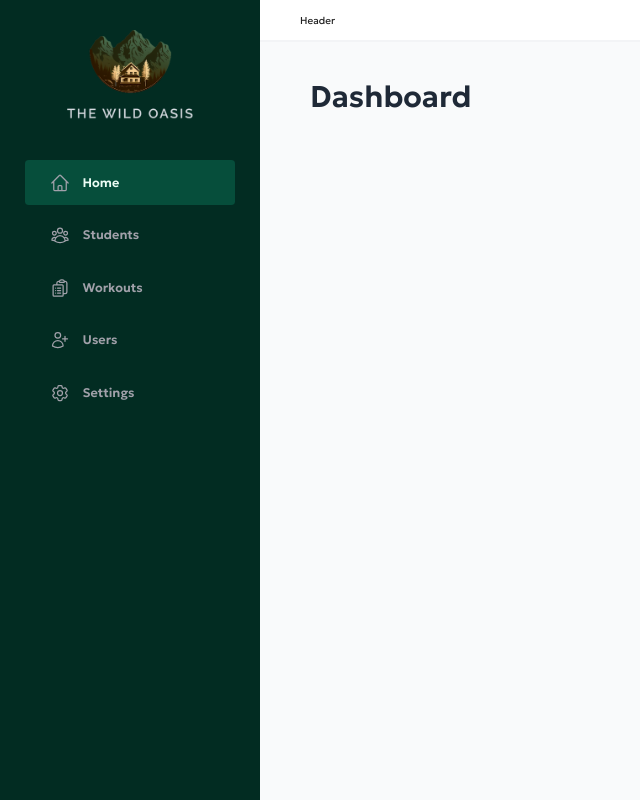
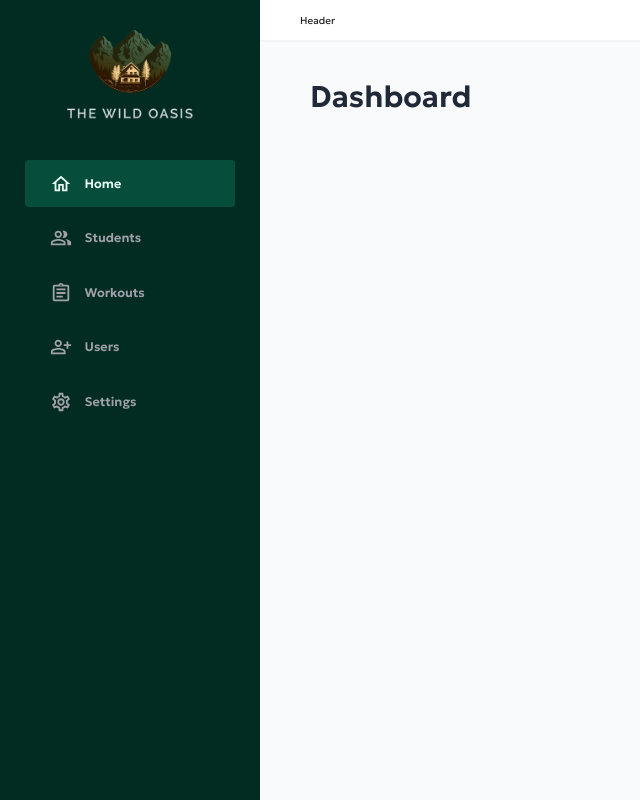
Before and after one commit to IkUmO1118/1RM-app, a React (Vite) app: page /dashboard in a window 1280 px wide. Shown: the whole page, without its empty margins (0-640 px from the left). Built offline with nearby package versions, Linux system fonts and the light colour scheme.

Commit message:
Added Switch component

```diff
--- a/package.json
+++ b/package.json
@@ -10,9 +10,10 @@
     "preview": "vite preview"
   },
   "dependencies": {
-    "@emotion/react": "^11.11.3",
+    "@emotion/react": "^11.11.4",
     "@emotion/styled": "^11.11.0",
     "@fontsource/roboto": "^5.0.8",
+    "@mui/icons-material": "^5.15.11",
     "@mui/material": "^5.15.11",
     "@supabase/supabase-js": "^2.39.7",
     "@tanstack/react-query": "^5.24.1",
--- a/src/App.jsx
+++ b/src/App.jsx
@@ -30,9 +30,9 @@ function App() {
       mode: 'light',
       primary: {
         // main: '#022c22', // emerald-950
-        main: '#10b981', // emerald-950
-        // light: '#5eead4', // teal-300
-        // dark: '#115e59', // teal-800
+        main: '#10b981', // emerald-500
+        light: '#34d399', //emerald-400
+        dark: '#065f46', // emerald-800
       },
     },
     typography: {
--- a/src/features/workouts/WorkoutRow.jsx
+++ b/src/features/workouts/WorkoutRow.jsx
@@ -1,4 +1,4 @@
-import { HiOutlineTrash } from 'react-icons/hi2';
+import { HiOutlinePencil, HiOutlineTrash } from 'react-icons/hi2';
 import Table from '../../ui/Table';
 
 function WorkoutRow({ workout }) {
@@ -23,16 +23,21 @@ function WorkoutRow({ workout }) {
       </div>
       <div className="flex self-center text-2xl">{equipment}</div>
       <div
-        className={`mx-auto my-4 flex self-center rounded-md  bg-green-100 px-4 py-1 text-xl font-medium text-green-700`}
+        className={`mx-auto my-4 flex self-center rounded-lg  bg-green-100 px-4 py-1 text-xl font-medium text-green-700`}
       >
         {part}
       </div>
       <div className="font-sono bg flex self-center text-lg font-normal">
         {awareness}
       </div>
-      <button className="flex self-center justify-self-end">
-        <HiOutlineTrash className="h-6 w-6 " />
-      </button>
+      <div className="flex justify-around self-center">
+        <button className="items-center p-1 hover:bg-slate-200">
+          <HiOutlinePencil className="h-6 w-6" />
+        </button>
+        <button className="items-center p-1  hover:bg-slate-200">
+          <HiOutlineTrash className="h-6 w-6" />
+        </button>
+      </div>
     </Table.Row>
   );
 }
--- a/src/index.css
+++ b/src/index.css
@@ -21,7 +21,3 @@ body {
     background-color 0.3s;
   min-height: 100vh;
 }
-
-a.active {
-  @apply rounded-md bg-emerald-900 text-emerald-50;
-}
--- a/src/ui/MainNav.jsx
+++ b/src/ui/MainNav.jsx
@@ -1,11 +1,9 @@
 import { NavLink } from 'react-router-dom';
-import {
-  HiOutlineClipboardDocumentList,
-  HiOutlineCog6Tooth,
-  HiOutlineHome,
-  HiOutlineUserGroup,
-  HiOutlineUserPlus,
-} from 'react-icons/hi2';
+import HomeOutlinedIcon from '@mui/icons-material/HomeOutlined';
+import PeopleAltOutlinedIcon from '@mui/icons-material/PeopleAltOutlined';
+import PersonAddAltOutlinedIcon from '@mui/icons-material/PersonAddAltOutlined';
+import SettingsOutlinedIcon from '@mui/icons-material/SettingsOutlined';
+import AssignmentOutlinedIcon from '@mui/icons-material/AssignmentOutlined';
 
 function MainNav() {
   return (
@@ -14,45 +12,96 @@ function MainNav() {
         <li>
           <NavLink
             to="/dashboard"
-            className="flex items-center gap-5 rounded-md px-10 py-5 text-xl font-semibold text-zinc-400 transition-all duration-300 hover:bg-emerald-900  active:bg-emerald-900 active:text-zinc-400"
+            className="flex items-center gap-5 rounded-md px-10 py-5 text-xl font-semibold text-zinc-400 transition-all duration-300 hover:bg-emerald-900 active:text-emerald-50 [&.active]:bg-emerald-900 [&.active]:text-emerald-50"
           >
-            <HiOutlineHome className="h-8 w-8 text-zinc-400" />
+            <HomeOutlinedIcon
+              edge="start"
+              color="green"
+              sx={{
+                width: '2.2rem',
+                height: '2.2rem',
+                '.active &': {
+                  color: 'green[50]',
+                },
+              }}
+            />
             <span>Home</span>
           </NavLink>
         </li>
         <li>
           <NavLink
             to="/students"
-            className="flex items-center gap-5 rounded-md px-10 py-5 text-xl font-semibold text-zinc-400 transition-all duration-300 hover:bg-emerald-900 "
+            className="flex items-center gap-5 rounded-md px-10 py-5 text-xl font-semibold text-zinc-400 transition-all duration-300 hover:bg-emerald-900 active:text-emerald-50 [&.active]:bg-emerald-900 [&.active]:text-emerald-50"
           >
-            <HiOutlineUserGroup className="h-8 w-8 text-zinc-400" />
+            <PeopleAltOutlinedIcon
+              edge="start"
+              color="green"
+              sx={{
+                width: '2.2rem',
+                height: '2.2rem',
+                '.active &': {
+                  color: 'green[50]',
+                },
+              }}
+            />
             <span>Students</span>
           </NavLink>
         </li>
         <li>
           <NavLink
             to="/workouts"
-            className="flex items-center gap-5 rounded-md px-10 py-5 text-xl font-semibold text-zinc-400 transition-all duration-300 hover:bg-emerald-900 "
+            className="flex items-center gap-5 rounded-md px-10 py-5 text-xl font-semibold text-zinc-400 transition-all duration-300 hover:bg-emerald-900 active:text-emerald-50 [&.active]:bg-emerald-900 [&.active]:text-emerald-50"
           >
-            <HiOutlineClipboardDocumentList className="h-8 w-8 text-zinc-400" />
+            <AssignmentOutlinedIcon
+              edge="start"
+              color="green"
+              sx={{
+                width: '2.2rem',
+                height: '2.2rem',
+                '.active &': {
+                  color: 'green[50]',
+                },
+              }}
+            />
+
             <span>Workouts</span>
           </NavLink>
         </li>
         <li>
           <NavLink
             to="/users"
-            className="flex items-center gap-5 rounded-md px-10 py-5 text-xl font-semibold text-zinc-400 transition-all duration-300 hover:bg-emerald-900 "
+            className="flex items-center gap-5 rounded-md px-10 py-5 text-xl font-semibold text-zinc-400 transition-all duration-300 hover:bg-emerald-900 active:text-emerald-50 [&.active]:bg-emerald-900 [&.active]:text-emerald-50"
           >
-            <HiOutlineUserPlus className="h-8 w-8 text-zinc-400" />
+            <PersonAddAltOutlinedIcon
+              edge="start"
+              color="green"
+              sx={{
+                width: '2.2rem',
+                height: '2.2rem',
+                '.active &': {
+                  color: 'green[50]',
+                },
+              }}
+            />
             <span>Users</span>
           </NavLink>
         </li>
         <li>
           <NavLink
             to="/settings"
-            className="flex items-center gap-5 rounded-md px-10 py-5 text-xl font-semibold text-zinc-400 transition-all duration-300 hover:bg-emerald-900 "
+            className="flex items-center gap-5 rounded-md px-10 py-5 text-xl font-semibold text-zinc-400 transition-all duration-300 hover:bg-emerald-900 active:text-emerald-50 [&.active]:bg-emerald-900 [&.active]:text-emerald-50"
           >
-            <HiOutlineCog6Tooth className="h-8 w-8 text-zinc-400" />
+            <SettingsOutlinedIcon
+              edge="start"
+              color="green"
+              sx={{
+                width: '2.2rem',
+                height: '2.2rem',
+                '.active &': {
+                  color: 'green[50]',
+                },
+              }}
+            />
             <span>Settings</span>
           </NavLink>
         </li>
--- /dev/null
+++ b/src/ui/Switch.jsx
@@ -0,0 +1,35 @@
+import { useState } from 'react';
+
+function Example() {
+  const [checked, setChecked] = useState(false);
+
+  const toggleSwitch = () => {
+    setChecked((prevChecked) => !prevChecked);
+  };
+
+  return (
+    <div className="flex items-center">
+      <label htmlFor="toggle" className="flex cursor-pointer items-center">
+        <div className="relative">
+          <input
+            type="checkbox"
+            id="toggle"
+            className="sr-only"
+            checked={checked}
+            onChange={toggleSwitch}
+          />
+          <div
+            className={`${checked ? 'bg-teal-900' : 'bg-teal-700'}
+          relative inline-flex h-[32px] w-[56px] shrink-0 cursor-pointer rounded-full border-2 border-transparent transition-colors duration-200 ease-in-out `}
+          ></div>
+          <div
+            className={`${checked ? 'translate-x-[24px]' : 'translate-x-0'}
+            pointer-events-none absolute left-[2px] top-[2px] inline-block h-[28px] w-[28px] transform rounded-full bg-white shadow-lg ring-0 transition duration-200 ease-in-out`}
+          ></div>
+        </div>
+      </label>
+    </div>
+  );
+}
+
+export default Example;
```
Also changed, not shown: 1 other file (tests, documents, lock files or other folders).
